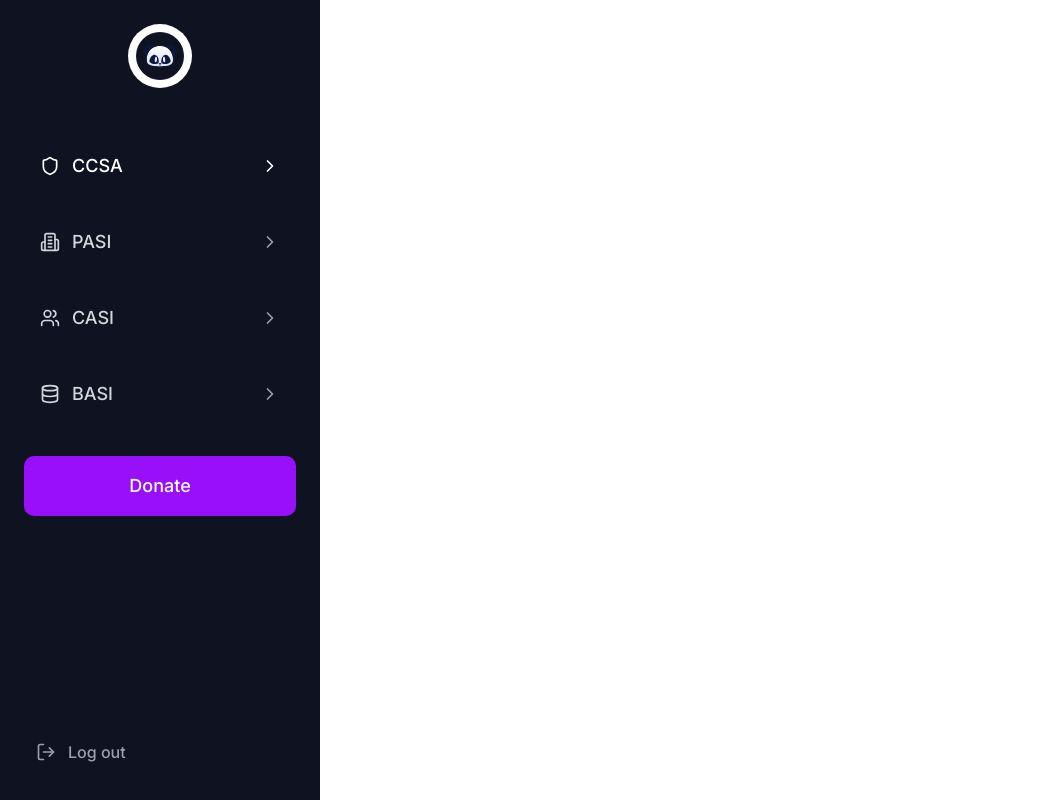
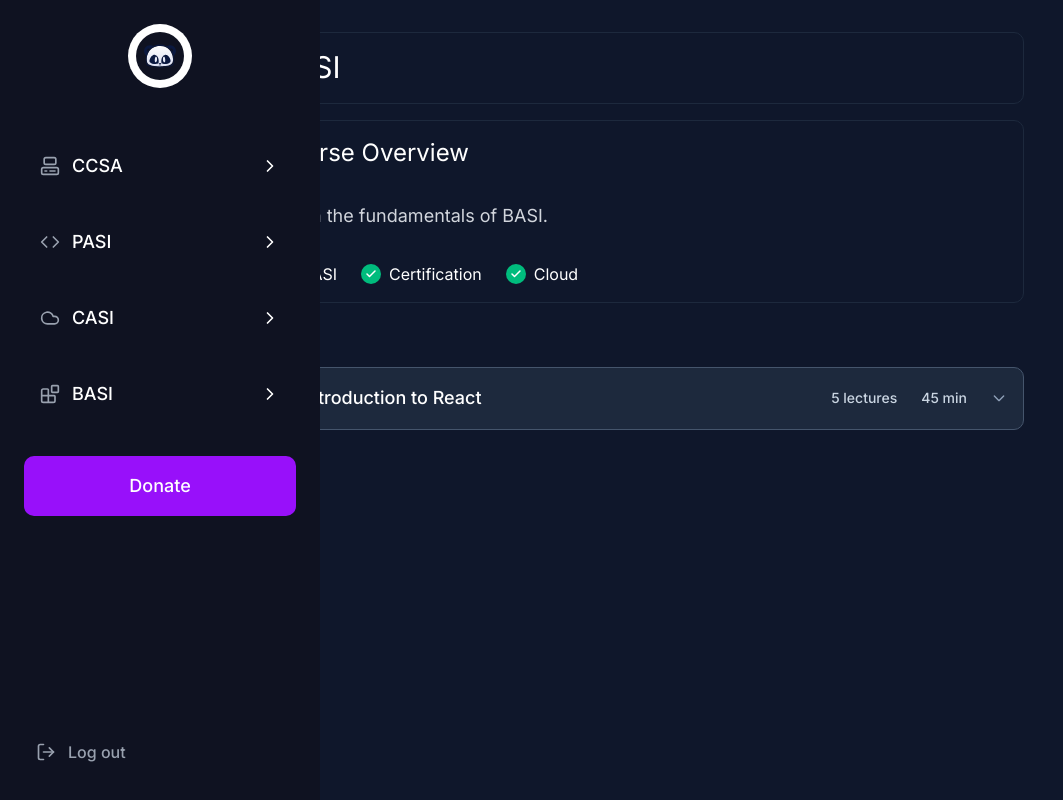
Before and after one commit to gurwnx222/sukii.xyz, a Next.js app: page /courses/categories/BASI in a window 1280 px wide. Shown: the whole page, without its empty margins (0-1063 px from the left). Built offline with nearby package versions, Linux system fonts and the light colour scheme.

Commit message:
added fuctionality

```diff
--- a/features/courses/components/SideBar.jsx
+++ b/features/courses/components/SideBar.jsx
@@ -5,11 +5,23 @@ import {
   Users,
   Database,
   Shield,
+  Computer,
+  Code,
+  Cloud,
+  Blocks,
 } from "lucide-react";
 import Logo from "@/public/logos/orbital-logo-full.svg";
 import Image from "next/image";
+import Link from "next/link";
 
 export default function SideBar() {
+  const navLinks = [
+    { name: "CCSA", icon: Computer, href: "/courses/categories/CCSA" },
+    { name: "PASI", icon: Code, href: "/courses/categories/PASI" },
+    { name: "CASI", icon: Cloud, href: "/courses/categories/CASI" },
+    { name: "BASI", icon: Blocks, href: "/courses/categories/BASI" },
+  ];
+
   return (
     <div className="fixed left-0 top-0 w-80 h-screen bg-[#0f1221] flex flex-col p-6 z-50">
       {/* Logo Section */}
@@ -25,41 +37,24 @@ export default function SideBar() {
 
       {/* Main Navigation */}
       <div className="flex-1 space-y-4">
-        {/* CCSA */}
-        <div className="hover:bg-slate-800 transition-colors duration-200 rounded-lg p-4 flex items-center justify-between cursor-pointer group">
-          <div className="flex items-center space-x-3">
-            <Shield className="w-5 h-5 text-white" />
-            <span className="text-white font-medium text-lg">CCSA</span>
-          </div>
-          <ChevronRight className="w-5 h-5 text-white group-hover:translate-x-1 transition-transform duration-200" />
-        </div>
-
-        {/* PASI */}
-        <div className="hover:bg-slate-800 transition-colors duration-200 rounded-lg p-4 flex items-center justify-between cursor-pointer group">
-          <div className="flex items-center space-x-3">
-            <Building2 className="w-5 h-5 text-gray-300" />
-            <span className="text-gray-300 font-medium text-lg">PASI</span>
-          </div>
-          <ChevronRight className="w-5 h-5 text-gray-400 group-hover:translate-x-1 transition-transform duration-200" />
-        </div>
-
-        {/* CASI */}
-        <div className="hover:bg-slate-800 transition-colors duration-200 rounded-lg p-4 flex items-center justify-between cursor-pointer group">
-          <div className="flex items-center space-x-3">
-            <Users className="w-5 h-5 text-gray-300" />
-            <span className="text-gray-300 font-medium text-lg">CASI</span>
-          </div>
-          <ChevronRight className="w-5 h-5 text-gray-400 group-hover:translate-x-1 transition-transform duration-200" />
-        </div>
-
-        {/* BASI */}
-        <div className="hover:bg-slate-800 transition-colors duration-200 rounded-lg p-4 flex items-center justify-between cursor-pointer group">
-          <div className="flex items-center space-x-3">
-            <Database className="w-5 h-5 text-gray-300" />
-            <span className="text-gray-300 font-medium text-lg">BASI</span>
-          </div>
-          <ChevronRight className="w-5 h-5 text-gray-400 group-hover:translate-x-1 transition-transform duration-200" />
-        </div>
+        {navLinks.map((link) => {
+          const IconComponent = link.icon;
+          return (
+            <Link
+              key={link.name}
+              href={link.href}
+              className="hover:bg-slate-800 transition-colors duration-200 rounded-lg p-4 flex items-center justify-between cursor-pointer group"
+            >
+              <div className="flex items-center space-x-3">
+                <IconComponent className="w-5 h-5 text-gray-400" />
+                <span className="text-white font-medium text-lg">
+                  {link.name}
+                </span>
+              </div>
+              <ChevronRight className="w-5 h-5 text-white group-hover:translate-x-1 transition-transform duration-200" />
+            </Link>
+          );
+        })}
 
         {/* Donate Button */}
         <div className="mt-8">
--- a/features/courses/pages/BASI.jsx
+++ b/features/courses/pages/BASI.jsx
@@ -1,5 +1,33 @@
+"use client";
 import React from "react";
+import CourseHeader from "../components/CourseHeader";
+import ModuleList from "../components/ModuleList";
 
 export default function BASI() {
-  return <div>BASI Course Page</div>;
+  const moduleData = [
+    {
+      moduleNumber: 1,
+      moduleTitle: "Introduction to React",
+      lectureCount: 5,
+      duration: "45 min",
+      videoTitle: "Getting Started with React Components",
+      description:
+        "Learn the fundamentals of React components and how to build your first interactive application.",
+      iframeLink:
+        "https://www.youtube.com/embed/nb_fFj_0rq8?si=8RN11PeoXzCTURUK",
+    },
+  ];
+
+  return (
+    <div className="min-h-screen w-full bg-slate-900 overflow-y-auto">
+      <div className="w-full h-full flex flex-col">
+        <CourseHeader
+          courseName="BASI"
+          courseDescription="Learn the fundamentals of BASI."
+          courseTags={["BASI", "Certification", "Cloud"]}
+        />
+        <ModuleList modules={moduleData} />
+      </div>
+    </div>
+  );
 }
--- a/features/courses/pages/CASI.jsx
+++ b/features/courses/pages/CASI.jsx
@@ -1,5 +1,33 @@
+"use client";
 import React from "react";
+import CourseHeader from "../components/CourseHeader";
+import ModuleList from "../components/ModuleList";
 
 export default function CASI() {
-  return <div>CASI</div>;
+  const moduleData = [
+    {
+      moduleNumber: 1,
+      moduleTitle: "Introduction to React",
+      lectureCount: 5,
+      duration: "45 min",
+      videoTitle: "Getting Started with React Components",
+      description:
+        "Learn the fundamentals of React components and how to build your first interactive application.",
+      iframeLink:
+        "https://www.youtube.com/embed/nb_fFj_0rq8?si=8RN11PeoXzCTURUK",
+    },
+  ];
+
+  return (
+    <div className="min-h-screen w-full bg-slate-900 overflow-y-auto">
+      <div className="w-full h-full flex flex-col">
+        <CourseHeader
+          courseName="CASI"
+          courseDescription="Learn the fundamentals of CASI."
+          courseTags={["CASI", "Certification", "Cloud"]}
+        />
+        <ModuleList modules={moduleData} />
+      </div>
+    </div>
+  );
 }
--- a/features/courses/pages/PASI.jsx
+++ b/features/courses/pages/PASI.jsx
@@ -1,5 +1,33 @@
+"use client";
 import React from "react";
+import CourseHeader from "../components/CourseHeader";
+import ModuleList from "../components/ModuleList";
 
 export default function PASI() {
-  return <div>PASI</div>;
+  const moduleData = [
+    {
+      moduleNumber: 1,
+      moduleTitle: "Introduction to React",
+      lectureCount: 5,
+      duration: "45 min",
+      videoTitle: "Getting Started with React Components",
+      description:
+        "Learn the fundamentals of React components and how to build your first interactive application.",
+      iframeLink:
+        "https://www.youtube.com/embed/nb_fFj_0rq8?si=8RN11PeoXzCTURUK",
+    },
+  ];
+
+  return (
+    <div className="min-h-screen w-full bg-slate-900 overflow-y-auto">
+      <div className="w-full h-full flex flex-col">
+        <CourseHeader
+          courseName="PASI"
+          courseDescription="Learn the fundamentals of PASI."
+          courseTags={["PASI", "Certification", "Cloud"]}
+        />
+        <ModuleList modules={moduleData} />
+      </div>
+    </div>
+  );
 }
```
